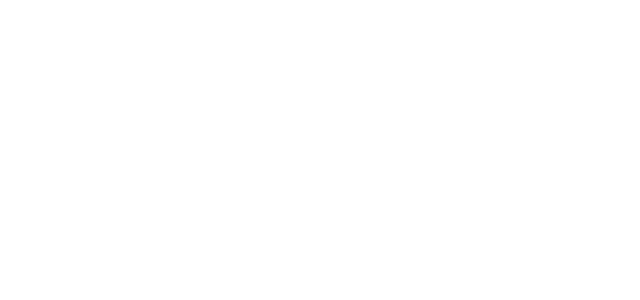
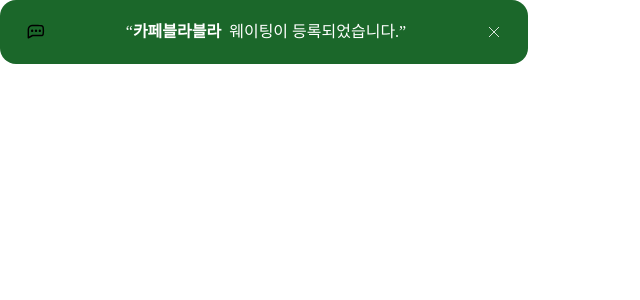
Before and after one commit to jdnjsyoo/Bean, a React (Vite) app: page /notice in a window 1280 px wide. Before the commit this address had no page. Shown: the top 300 px of the page, without its empty margins (0-640 px from the left). Built offline with nearby package versions, Linux system fonts and the light colour scheme; a web font is replaced by a local one.

Commit message:
feat WaitingNotice

```diff
--- a/src/App.jsx
+++ b/src/App.jsx
@@ -11,6 +11,7 @@
 import HomeDetail from "./pages/Home_Detail";
 import WaitingPage from "./components/WaitingPage";
 import WaitingPage2 from "./components/WaitingPage2";
+import WaitingNotice from "./components/WaitingNotice";
 
 function App() {
   return (
@@ -24,6 +25,7 @@
         <Route path="/detail" element={<HomeDetail />} />
         <Route path="/waiting" element={<WaitingPage />} />
         <Route path="/waiting2" element={<WaitingPage2 />} />
+        <Route path="/notice" element={<WaitingNotice />} />
       </Routes>
     </Router>
   );
--- /dev/null
+++ b/src/components/WaitingNotice.jsx
@@ -0,0 +1,55 @@
+import React from "react";
+import chatIcon from "../assets/chat-symbol.svg";
+import closeIcon from "../assets/close-symbol.svg"; // 닫기 아이콘
+
+const WaitingNotice = () => {
+  return (
+    <div style={styles.container}>
+      <img src={chatIcon} alt="chat icon" style={styles.icon} />
+      <p style={styles.message}>
+        <span style={{ fontWeight: 500, color: "#fff" }}>“</span>
+        <strong style={styles.highlight}>카페블라블라</strong>
+        <span style={{ color: "#fff" }}> 웨이팅이 등록되었습니다.”</span>
+      </p>
+      <img src={closeIcon} alt="close" style={styles.closeIcon} />
+    </div>
+  );
+};
+
+const styles = {
+  container: {
+    display: "flex",
+    alignItems: "center",
+    backgroundColor: "#1B672A", // 진한 녹색
+    borderRadius: 16,
+    padding: "20px 24px",
+    width: "100%",
+    maxWidth: 480,
+    gap: 12,
+  },
+  icon: {
+    width: 24,
+    height: 24,
+    flexShrink: 0,
+  },
+  message: {
+    margin: 0,
+    color: "#fff",
+    fontSize: 16,
+    flex: 1,
+    fontWeight: 400,
+    lineHeight: 1.5,
+  },
+  highlight: {
+    color: "#fff",
+    fontWeight: 700,
+    marginRight: 4,
+  },
+  closeIcon: {
+    width: 20,
+    height: 20,
+    cursor: "pointer",
+  },
+};
+
+export default WaitingNotice;
```
Also changed, not shown: src/assets/close-symbol.svg (added).
